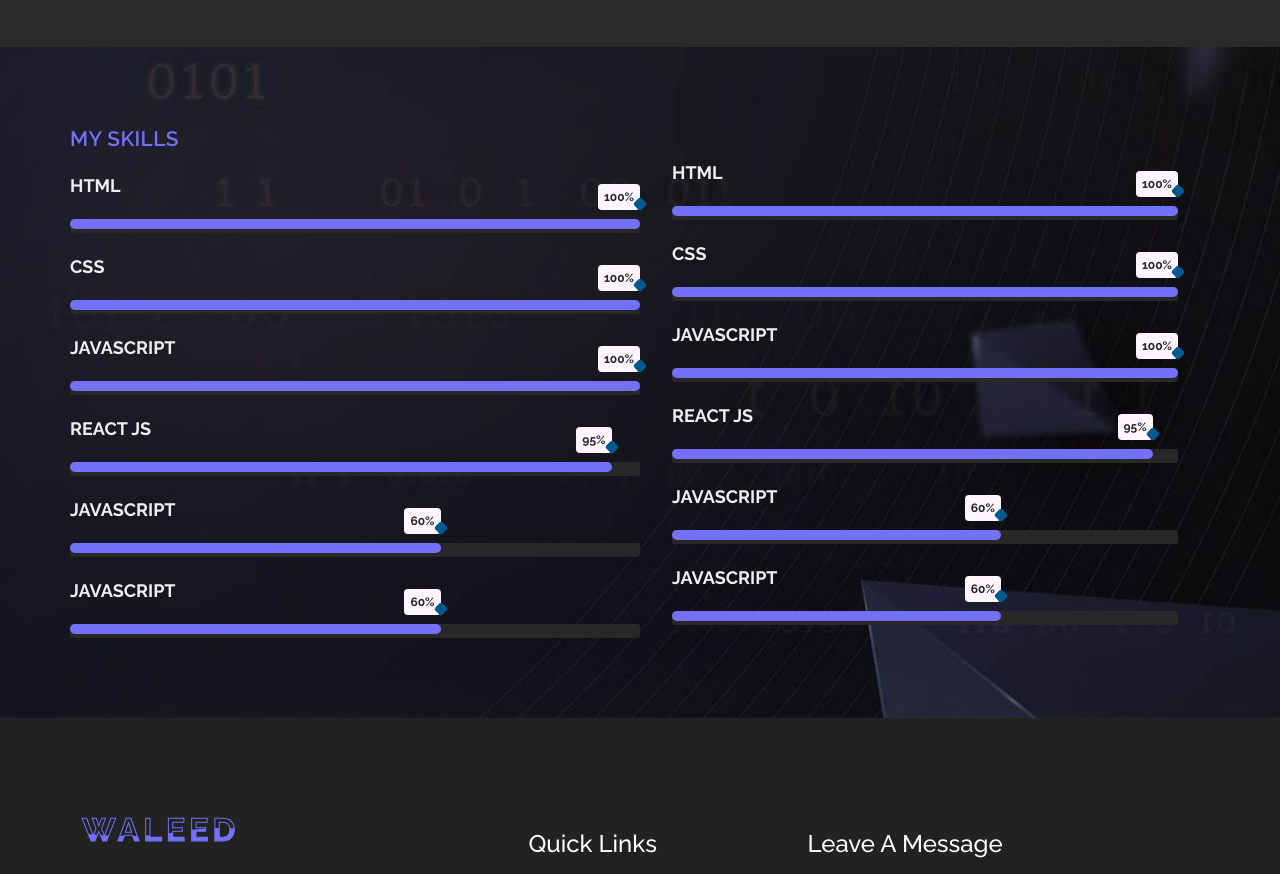
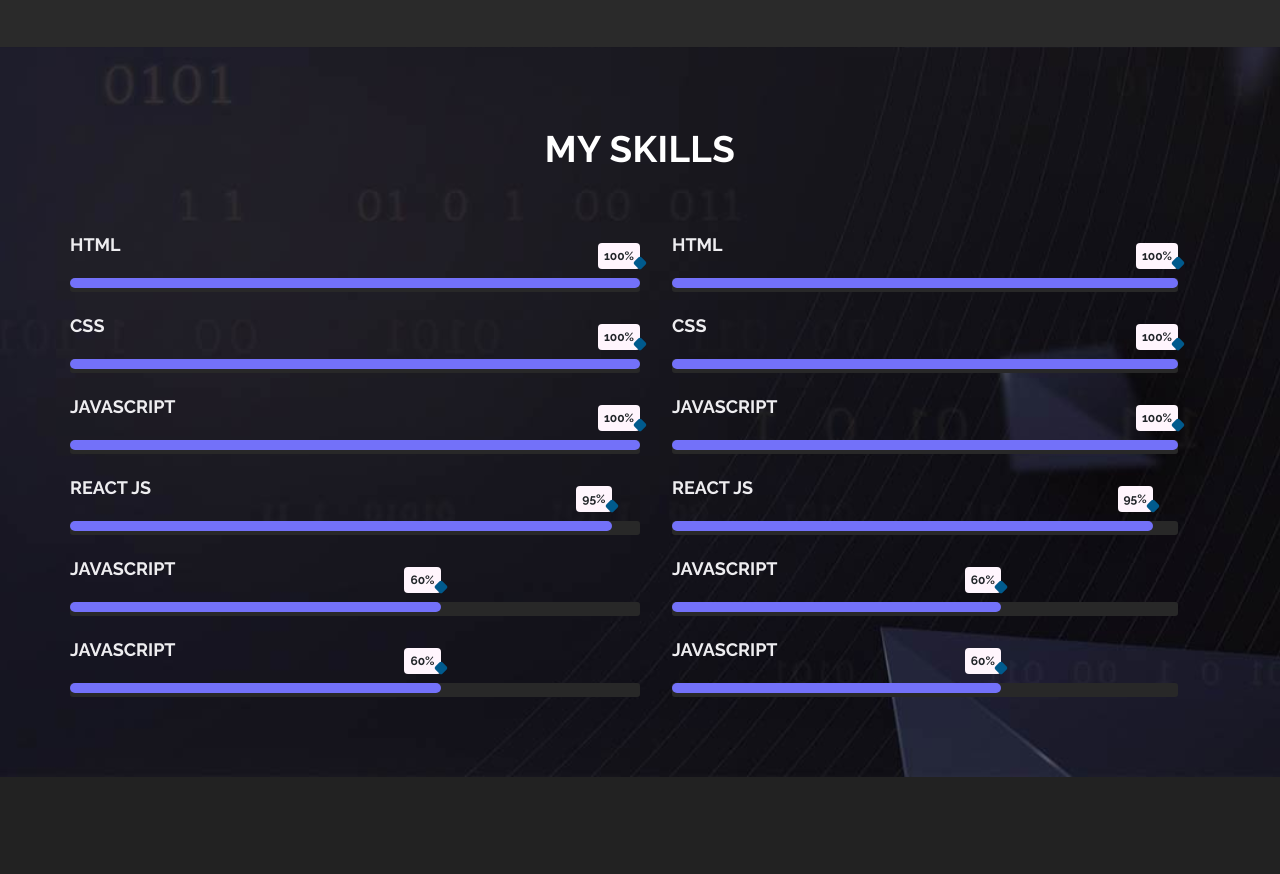
Before and after one commit to secret-glimmer/example-web-portfolio, a React (Vite) app: page / in a window 1280 px wide. Shown: the part 2460-3334 px from the top of the page. Built offline with nearby package versions, Linux system fonts and the light colour scheme.

Commit message:
some changes

```diff
--- a/src/App.css
+++ b/src/App.css
@@ -330,26 +330,16 @@
   background-size: cover;
   padding: 5rem 0;
 }
-.skill_col1 h1 {
+.skills h1 {
   color: #fff;
   font-weight: 700;
-  font-size: 2.8rem;
+  font-size: 2.3rem;
   letter-spacing: 0.4px;
   text-transform: capitalize;
+  text-align: center;
+  padding-bottom: 2rem;
 }
-.skill_col1 span {
-  color: var(--primary-color);
-}
-.skill_col1 p {
-  font-weight: 500;
-  padding: 1rem 0;
-}
-.skill_col1 h5 {
-  color: var(--primary-color);
-  font-weight: 600;
-  font-size: 1.3rem;
-  letter-spacing: 0.4px;
-}
+
 .skill_col {
   padding: 0.7rem;
 }
@@ -371,7 +361,7 @@
 
 .skill-percentage {
   height: 10px;
-  background:var(--primary-color);
+  background: var(--primary-color);
   border-radius: 20px;
   position: relative;
   animation: fillBars 2.5s 1;
--- a/src/components/Skills.jsx
+++ b/src/components/Skills.jsx
@@ -15,9 +15,9 @@
       <div className="skills">
         <div className="container gx-0 px-3 px-md-0">
           <div className="row gx-0 align-items-center">
+            <h1>MY SKILLS</h1>
             <div className="col-md-6">
               <div className="skill_col1">
-                <h5>MY SKILLS</h5>
                 <div className="skill">
                   <div className="skill-name">HTML</div>
                   <div className="skill-bar">
```
